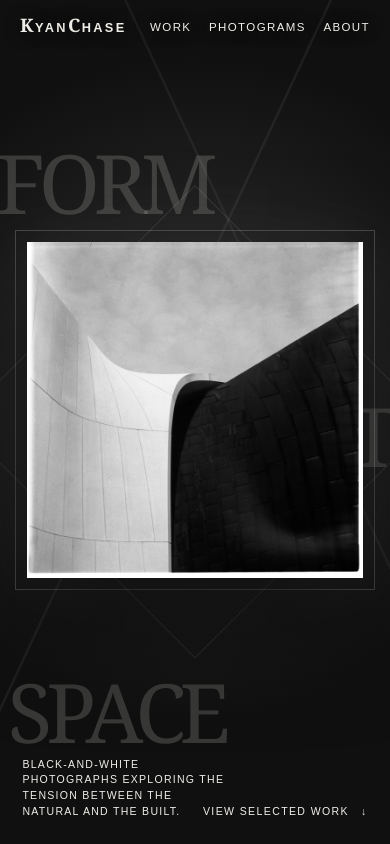
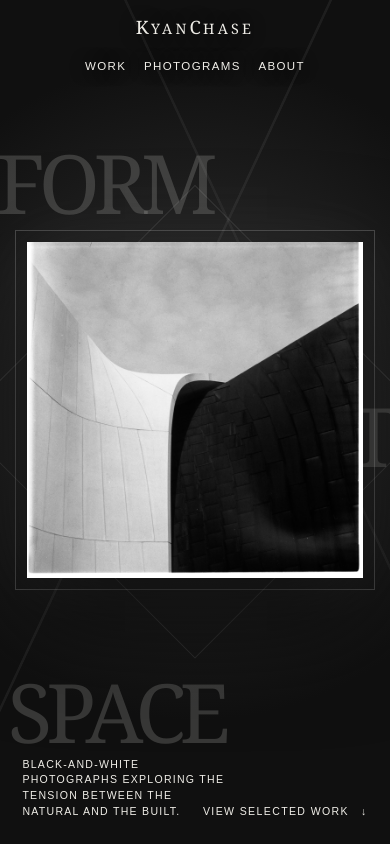
Before and after one commit to kyanchase/kyanchase.com, a Next.js app: page / in a window 390 px wide. Shown: the top 844 px of the page. Built offline with nearby package versions, Linux system fonts and the light colour scheme.

Commit message:
Center and refine site wordmark

```diff
--- a/app/globals.css
+++ b/app/globals.css
@@ -57,20 +57,27 @@ img {
 .site-header .wordmark {
   align-items: baseline;
   display: inline-flex;
+  font-family: Georgia, "Times New Roman", serif;
+  font-size: 0.9rem;
+  font-weight: 400;
+  left: 50%;
+  letter-spacing: 0.22em;
+  position: absolute;
   text-shadow: 0 1px 1rem rgb(0 0 0 / 75%);
+  transform: translateX(-50%);
 }
 
 .wordmark-initial {
-  font-family: Georgia, "Times New Roman", serif;
-  font-size: 1.45em;
-  font-weight: 700;
-  letter-spacing: 0.08em;
+  font-size: 1.28em;
+  font-weight: 400;
+  letter-spacing: 0.12em;
   line-height: 0;
 }
 
 nav {
   display: flex;
   gap: 1.75rem;
+  margin-left: auto;
 }
 
 .site-header nav {
@@ -503,11 +510,21 @@ footer > a:last-child {
 
 @media (max-width: 760px) {
   .site-header {
+    align-items: center;
+    flex-direction: column;
+    gap: 1.15rem;
     padding-top: 1.15rem;
+  }
+
+  .site-header .wordmark {
+    left: auto;
+    position: relative;
+    transform: none;
   }
 
   nav {
     gap: 1.1rem;
+    margin-left: 0;
   }
 
   .hero {
```
